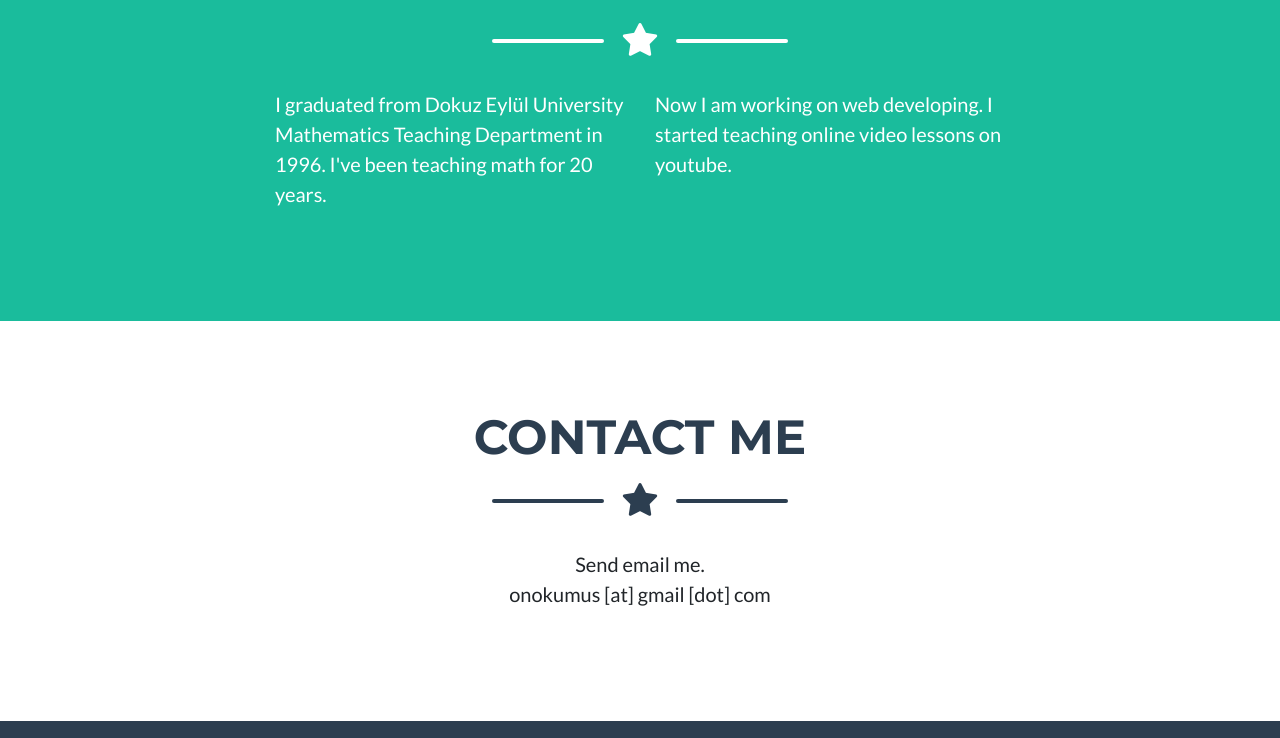
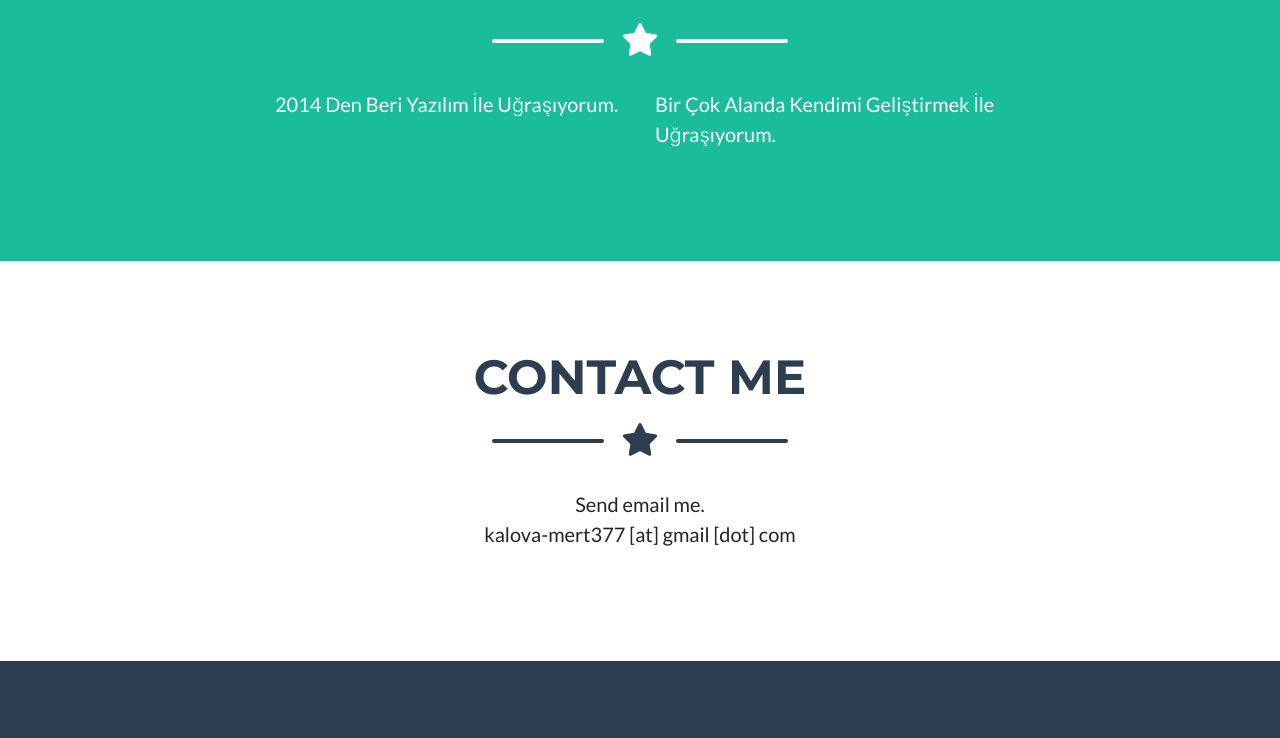
Before and after one commit to LeHisoka/LeHisoka, a plain HTML site: page index.html in a window 1280 px wide. Shown: the part 1324-2062 px from the top of the page. Drawn offline with nearby package versions, Linux system fonts and the light colour scheme.

Commit message:
Update index.html

```diff
--- a/index.html
+++ b/index.html
@@ -6,8 +6,8 @@
 
   <meta charset="utf-8">
   <meta name="viewport" content="width=device-width, initial-scale=1, shrink-to-fit=no">
-  <meta name="description" content="osman nuri okumuş personal site">
-  <meta name="author" content="Osman Nuri Okumuş">
+  <meta name="description" content="Mert Erdağı personal site">
+  <meta name="author" content="Mert Erdağı">
 
   <title>onokumus</title>
 
@@ -219,12 +219,10 @@
       <!-- About Section Content -->
       <div class="row">
         <div class="col-lg-4 ml-auto">
-          <p class="lead">I graduated from Dokuz Eylül University Mathematics Teaching Department in 1996.
-            I've been teaching math for 20 years.</p>
+          <p class="lead">2014 Den Beri Yazılım İle Uğraşıyorum.</p>
         </div>
         <div class="col-lg-4 mr-auto">
-          <p class="lead">Now I am working on web developing. I started teaching online video lessons on
-            youtube.</p>
+          <p class="lead">Bir Çok Alanda Kendimi Geliştirmek İle Uğraşıyorum.</p>
         </div>
       </div>
 
@@ -249,7 +247,7 @@
 
       <div class="row">
         <div class="col">
-          <p class="text-center lead">Send email me. <br>onokumus [at] gmail [dot] com</p>
+          <p class="text-center lead">Send email me. <br>kalova-mert377 [at] gmail [dot] com</p>
         </div>
       </div>
     </div>
```
